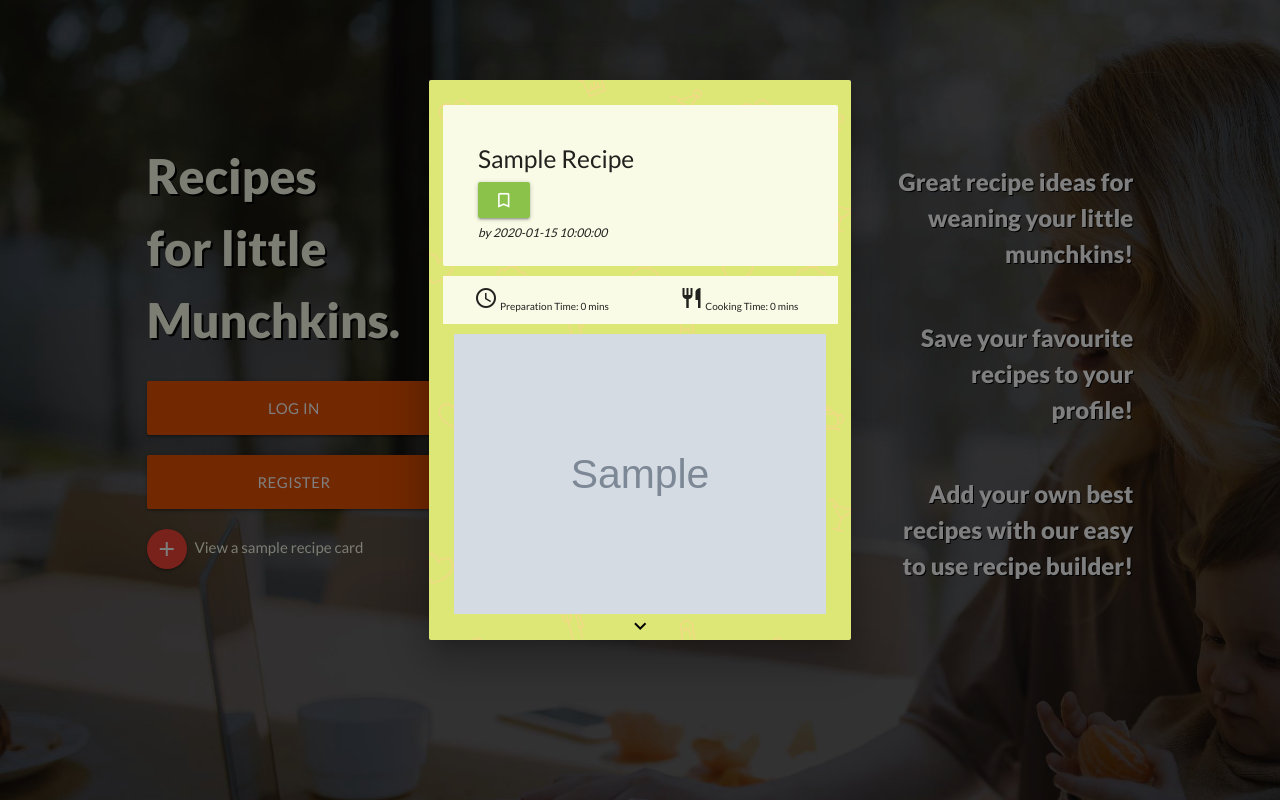
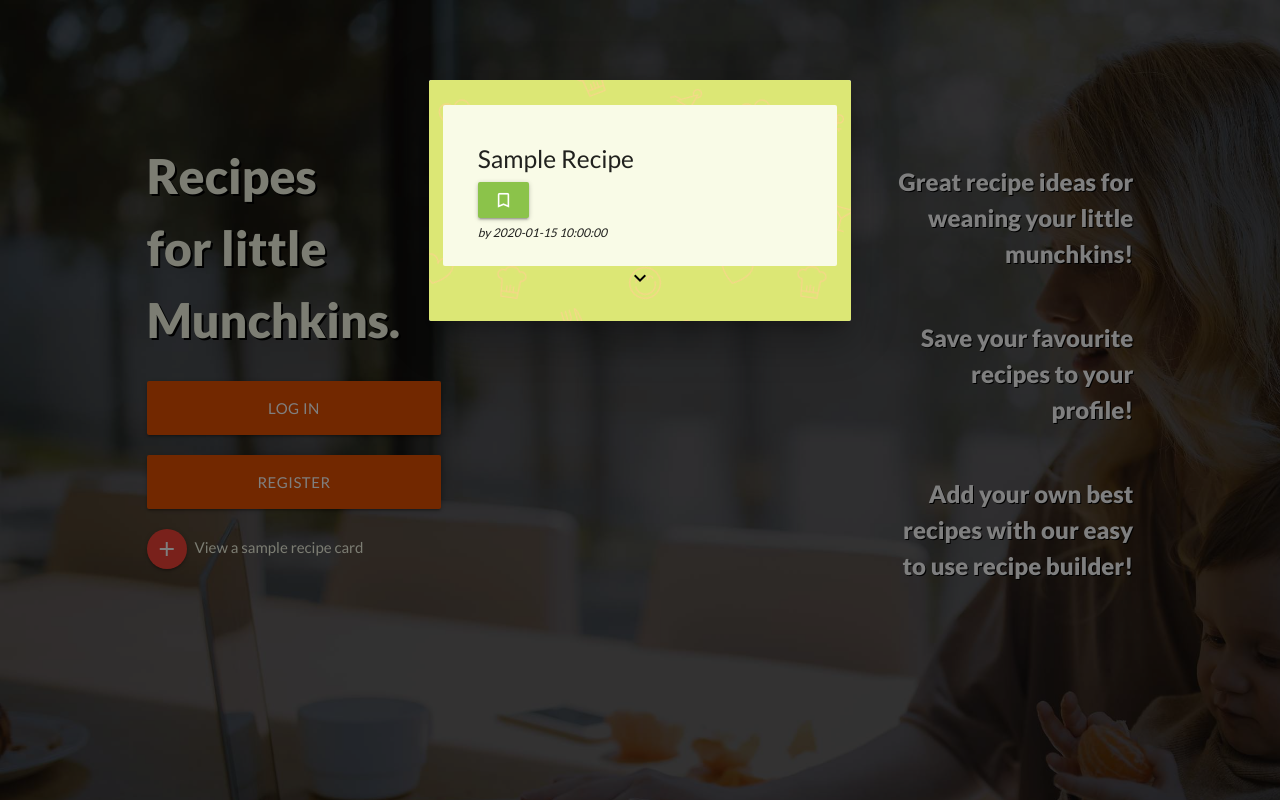
Before and after one commit to Cldwlkn13/little-munchkins, a Flask app: page / in a window 1280 px wide, after a click on "add". Run offline with Flask 2, Linux system fonts and the light colour scheme; grey boxes marked "Sample" are stand-in pictures; a database or web service that is not in the repository returns one stand-in record (values such as "Sample title"); some libraries are stand-ins or nearby versions.

Commit message:
js test for validity of img presence on recipe card load

```diff
--- a/static/js/script.js
+++ b/static/js/script.js
@@ -91,6 +91,8 @@ $(document).ready(function () {
         if($(this).hasClass('expanded')) {
             $(this).siblings('span').first().text("Click to see more");
             $(this).children('i').first().text("expand_more");
+            $(this).parent().parent().siblings('.prep-time').css("display", "none");
+            $(this).parent().parent().siblings('.recipe-img-wrapper').css("display", "none");
             $(this).parent().parent().siblings('.card-tabs').css("display", "none");
             $(this).parent().parent().siblings('.card-tab-content').css("display", "none");
             $(this).removeClass('expanded');
@@ -98,6 +100,8 @@ $(document).ready(function () {
         }
         $(this).siblings('span').first().text("Click to see less");
         $(this).children('i').first().text("expand_less");
+        $(this).parent().parent().siblings('.prep-time').css("display", "block");
+        $(this).parent().parent().siblings('.recipe-img-wrapper').css("display", "block");
         $(this).parent().parent().siblings('.card-tabs').css("display", "block");
         $(this).parent().parent().siblings('.card-tab-content').css("display", "block");
         $(this).parent().parent().siblings('.card-tab-content').children('.desc-content').first().css("display", "block");
--- a/templates/recipe_card.html
+++ b/templates/recipe_card.html
@@ -27,8 +27,15 @@
             <p class="recipe-created-by"><i>by {{ recipecard.created_by }}</i></p>
         </div>
     </div>
+    <!-- expand -->
+    <div class="row">
+        <div class="col s6 offset-s3 tooltip center-align">
+            <span class="tooltiptext center-align"> Click to see more </span>
+            <a class="expand-content center-align black-text"><i class="material-icons">expand_more</i></a>
+        </div>
+    </div>
     <!-- preparation timings -->
-    <div class="row prep-time lime lighten-5">
+    <div class="row prep-time lime lighten-5" style="display: none;">
         <div class="col s6">
             <p class="recipe-prep-time center-align"><i class="material-icons">access_time</i> Preparation Time:
                 {% if recipecard.prep_time is defined %}
@@ -43,17 +50,10 @@
         </div>
     </div>
     <!-- image -->
-    <div class="recipe-img-wrapper">
+    <div class="recipe-img-wrapper" style="display: none;">
         {% if recipecard.recipe_img %}
             <img class="recipe-img" src="{{url_for('upload', filename=recipecard.recipe_img) }}" alt="{{ recipecard.recipe_img }}">
         {% endif %}
-    </div>
-    <!-- expand -->
-    <div class="row">
-        <div class="col s6 offset-s3 tooltip center-align">
-            <span class="tooltiptext center-align"> Click to see more </span>
-            <a class="expand-content center-align black-text"><i class="material-icons">expand_more</i></a>
-        </div>
     </div>
     <!-- tabs -->
     <div class="card-tabs" style="display: none;">
@@ -105,3 +105,27 @@
     </div>
 </div>
 {% endblock %}
+
+<script>
+    var img = document.querySelector('img')
+
+    function get(img, callback) {
+        var xhr = new XMLHttpRequest();
+        xhr.onreadystatechange = function() {
+            if (xhr.readyState === 4){
+                if (typeof callback === "function") {
+                    callback.apply(xhr);
+                }
+            }
+        };
+        xhr.open('GET', 'uploads/' + img.getAttribute('alt'));
+        xhr.send();
+    }
+
+    get(img, function(){
+        if(this.status != 200){
+            img.style.display = "none";
+        }
+    });
+
+</script>
```
